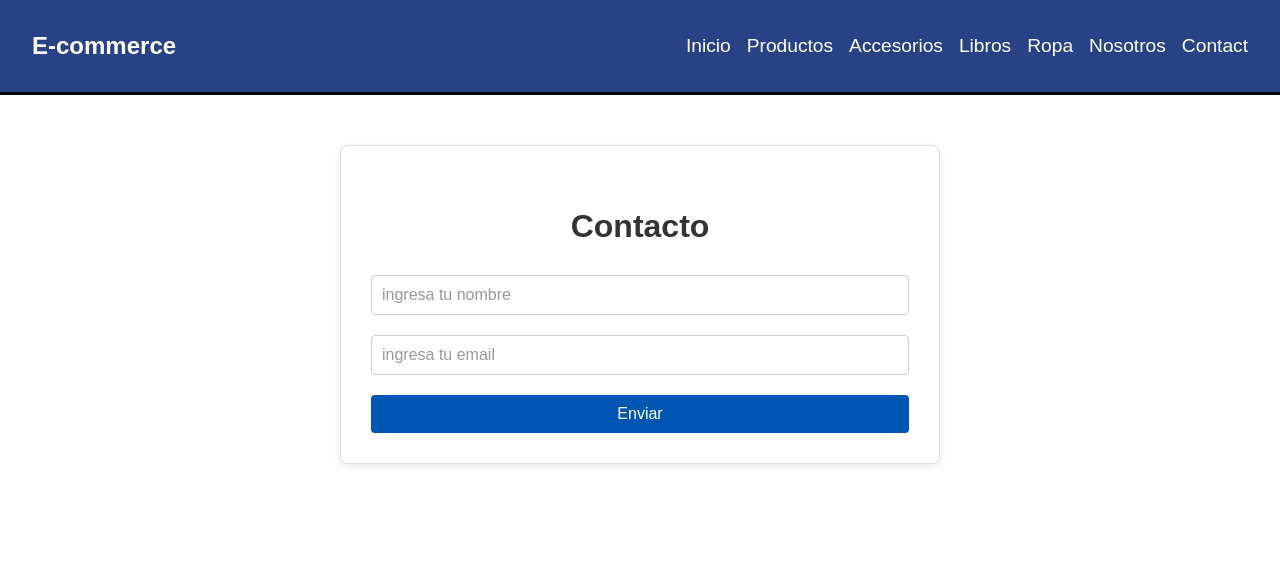
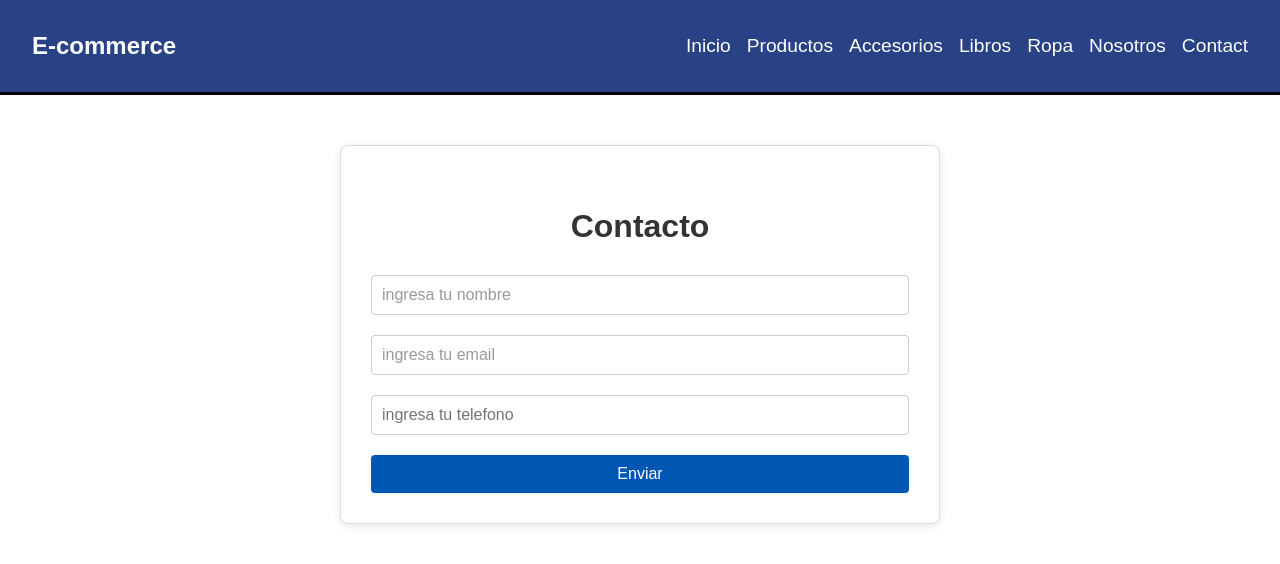
Before and after one commit to papudepapus/proyecto-ecommerce-1, a React (Vite) app: page /contact in a window 1280 px wide. Shown: the top 564 px of the page. Built offline with nearby package versions, Linux system fonts and the light colour scheme.

Commit message:
formulario con un solo estado valor

```diff
--- a/src/App.css
+++ b/src/App.css
@@ -230,7 +230,8 @@ form {
 }
 
 form input[type="text"],
-form input[type="email"] {
+form input[type="email"],
+form input[type="phone"] {
   padding: 10px;
   margin-bottom: 20px;
   border: 1px solid #ccc;
--- a/src/components/Contact.jsx
+++ b/src/components/Contact.jsx
@@ -1,20 +1,19 @@
 import React, { useState } from "react";
 
 function Contact() {
-  const [nombre, setNombre] = useState("");
-  const [email, setEmail] = useState("");
+  const [valores, setValores] = useState({
+    nombre: "",
+    email: "",
+    telefono: "",
+  });
 
   const handleSubmit = (e) => {
     e.preventDefault();
-    console.log("enviado", { nombre, email });
+    console.log("enviado", valores);
   };
 
-  const handleNombre = (e) => {
-    setNombre(e.target.value);
-  };
-
-  const handleEmail = (e) => {
-    setEmail(e.target.value);
+  const handleValores = (e) => {
+    setValores({ ...valores, [e.target.name]: e.target.value });
   };
 
   return (
@@ -24,14 +23,23 @@ function Contact() {
         <input
           type="text"
           placeholder="ingresa tu nombre"
-          value={nombre}
-          onChange={handleNombre}
+          value={valores.nombre}
+          onChange={handleValores}
+          name="nombre"
         />
         <input
           type="email"
           placeholder="ingresa tu email"
-          value={email}
-          onChange={handleEmail}
+          value={valores.email}
+          onChange={handleValores}
+          name="email"
+        />
+        <input
+          type="phone"
+          placeholder="ingresa tu telefono"
+          value={valores.telefono}
+          onChange={handleValores}
+          name="telefono"
         />
         <button type="submit">Enviar</button>
       </form>
```
